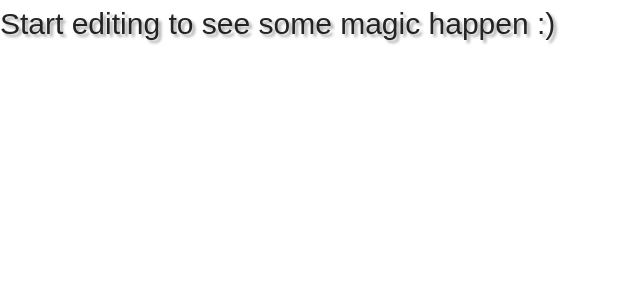
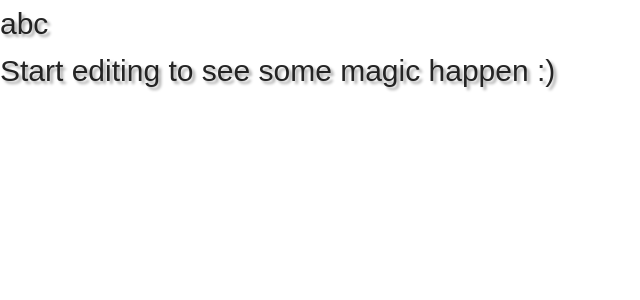
Before and after one commit to rajrachchh14/react-antd, a React (Create React App) app: page / in a window 1280 px wide. Shown: the top 300 px of the page, without its empty margins (0-640 px from the left). Built offline with nearby package versions, Linux system fonts and the light colour scheme; a web font is replaced by a local one.

Commit message:
1 file modified

```diff
--- a/src/App.js
+++ b/src/App.js
@@ -6,6 +6,7 @@ import Header from './Header';
 function App() {
   return (
     <div>
+      abc
       <Header />
       {/* </Topbar> */}
     </div>
```
